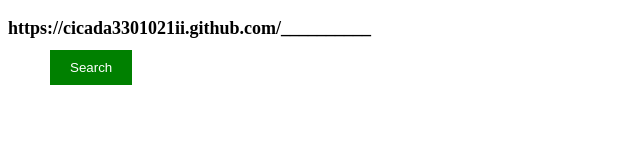
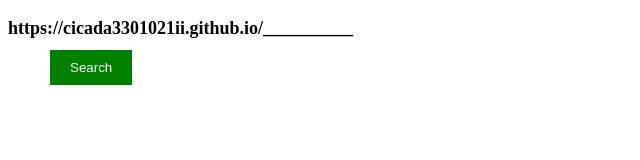
Before and after one commit to Cicada3301021ii/cicada, a plain HTML site: page index.html in a window 1280 px wide. Shown: the full height of the page, 0-640 px from the left. Drawn offline with Linux system fonts and the light colour scheme.

Commit message:
Update index.html

```diff
--- a/index.html
+++ b/index.html
@@ -35,7 +35,7 @@ p {
 </script>
 </head>
 <body>
-<p>https://cicada3301021ii.github.com/__________</p>
+<p>https://cicada3301021ii.github.io/__________</p>
 <button id="myButton" class="myButton" onclick="moveButton()">Search</button>
 
 </body>
```
